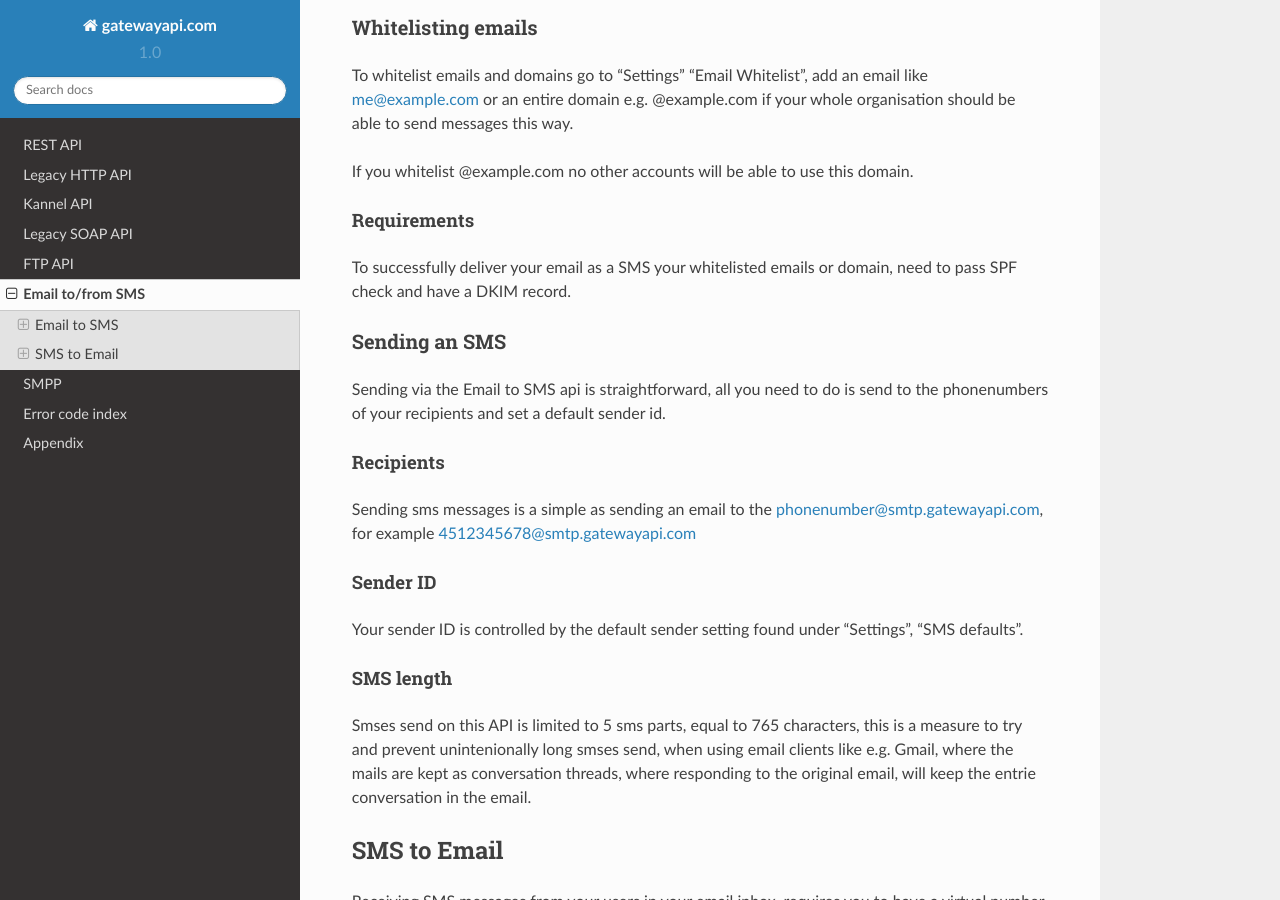
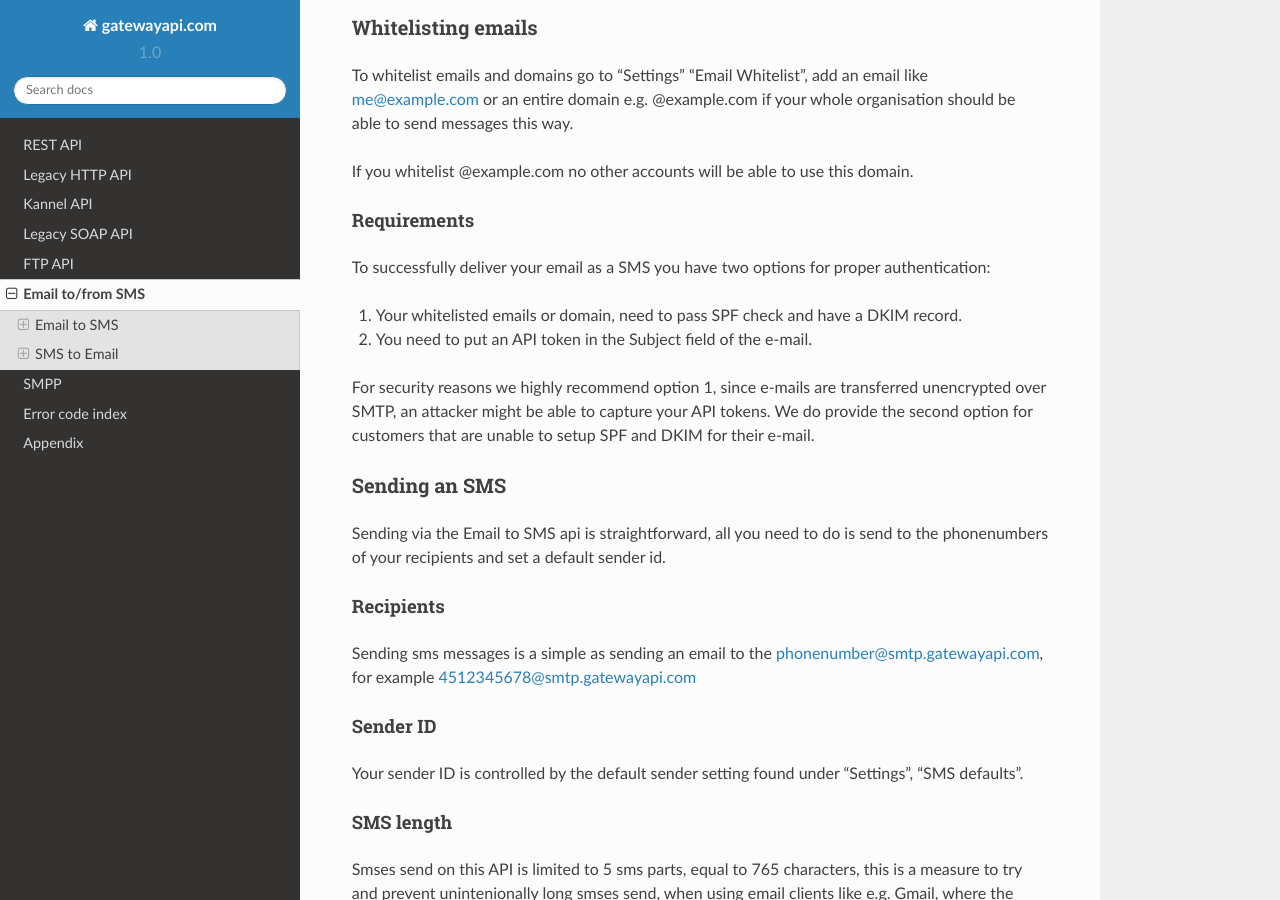
Before and after one commit to onlinecity/gatewayapi-docs, a Sphinx documentation site: the page built from docs/email-to-sms.rst, in a window 1280 px wide and 900 px high, scrolled down 322 px. Built offline with Sphinx 7.4.7 and the Read the Docs theme 2.0.0, drawn with Linux system fonts in a browser that asks for light colours.

Commit message:
New IP range and e-mail2sms updates

```diff
--- a/docs/email-to-sms.rst
+++ b/docs/email-to-sms.rst
@@ -24,8 +24,14 @@
 Requirements
 ~~~~~~~~~~~~
 
-To successfully deliver your email as a SMS your whitelisted emails or domain,
-need to pass SPF check and have a DKIM record.
+To successfully deliver your email as a SMS you have two options for proper authentication:
+
+1. Your whitelisted emails or domain, need to pass SPF check and have a DKIM record.
+2. You need to put an API token in the Subject field of the e-mail.
+
+For security reasons we highly recommend option 1, since e-mails are transferred unencrypted over
+SMTP, an attacker might be able to capture your API tokens. We do provide the second option for
+customers that are unable to setup SPF and DKIM for their e-mail.
 
 Sending an SMS
 ^^^^^^^^^^^^^^
--- a/docs/rest.rst
+++ b/docs/rest.rst
@@ -1004,7 +1004,7 @@
 MO SMS (Mobile Originated SMS, or Incoming SMS).
 
 If you filter IPs, note that we will call your webhook from the IP range
-77.66.39.128/25. In the future we may add IPs but for now this is the range.
+35.241.147.191/32 and 35.233.1.105/32. In the future we may add IPs but for now this is the range.
 
 
 Delivery Status Notification
```
